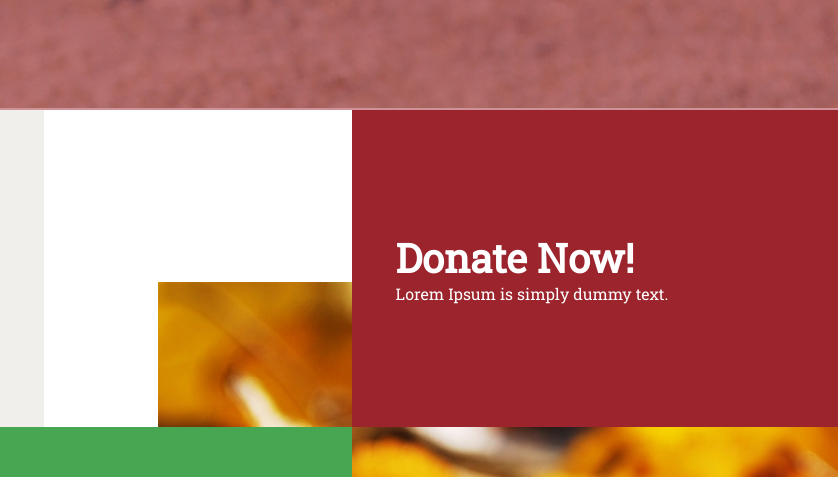
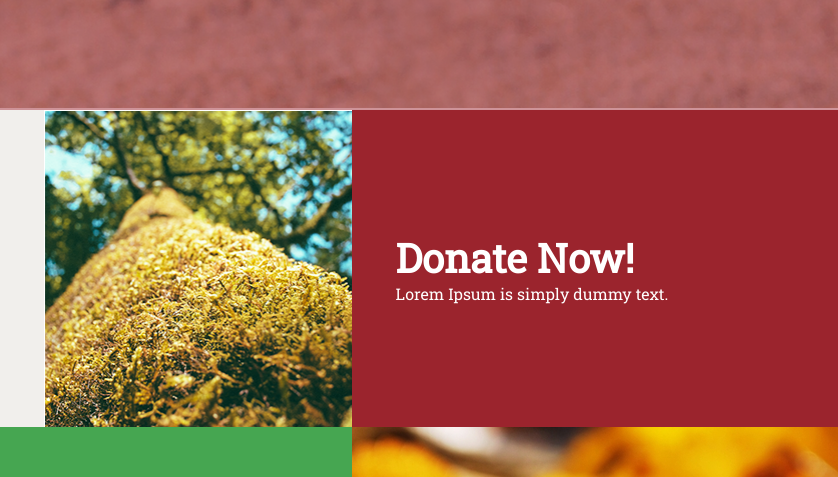
Before and after one commit to szczyrbaw/PSD-to-HTML-1, a plain HTML site: page index.html in a window 1280 px wide. Shown: the part 639-1116 px from the top of the page, 442-1280 px from the left. Drawn offline with Linux system fonts and the light colour scheme.

Commit message:
img review

```diff
--- a/css/style.css
+++ b/css/style.css
@@ -157,7 +157,7 @@ body {
 
 .img-2 {
 	width: 24%;
-	background-image: url("~/images/picture1.png");
+	background-image: url("../images/picture1.png");
 	background-size: cover;
 }
 
```
